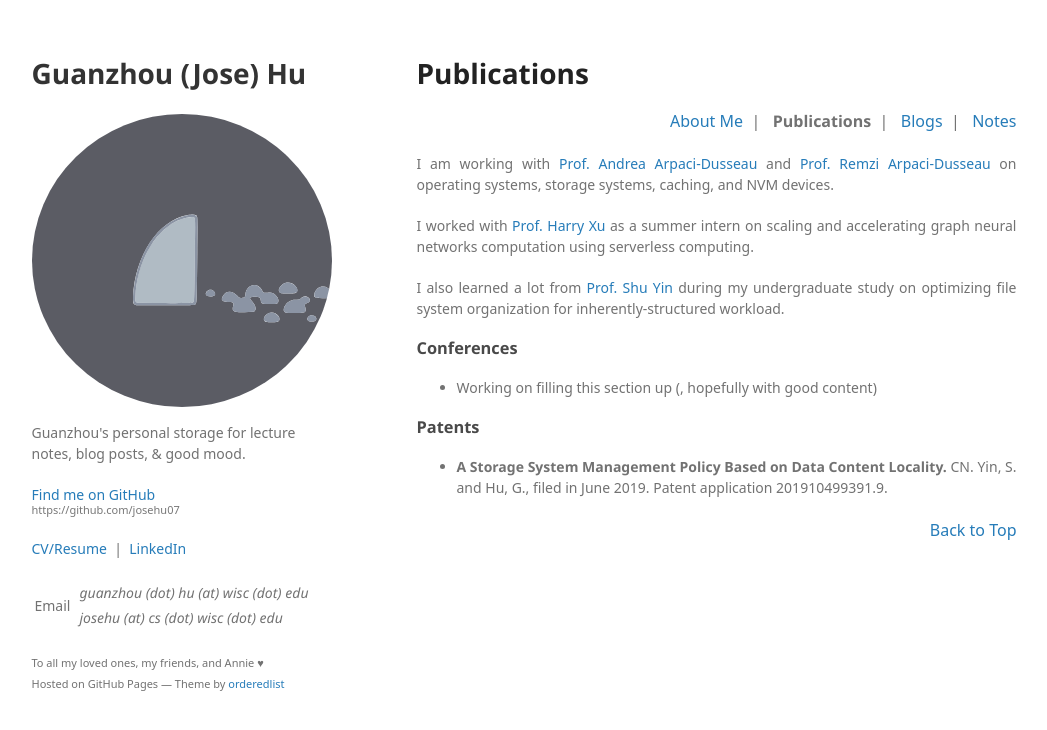
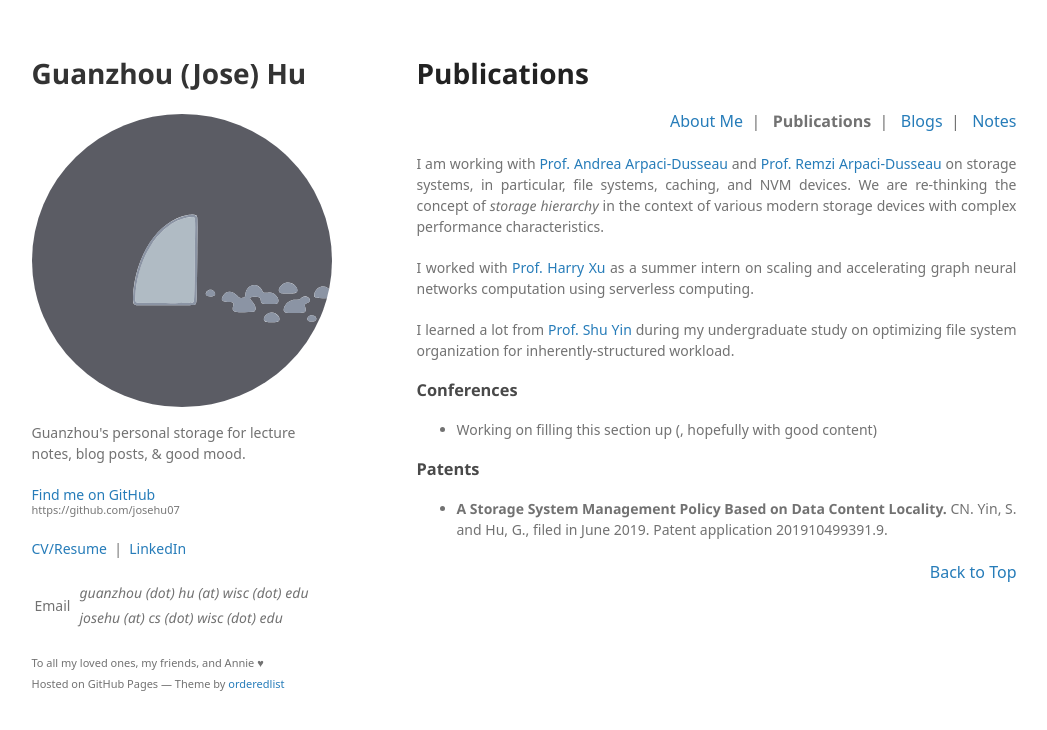
Before and after one commit to josehu07/josehu07.github.io, a Jekyll site: the page built from publications.md, in a window 1280 px wide. Shown: the top 730 px of the page, without its empty margins (116-1163 px from the left). Built offline with Jekyll 4.4.1, drawn with Linux system fonts in a browser that asks for light colours; some web fonts are replaced; a script that is not in the unit is left out.

Commit message:
Update some wording

```diff
--- a/publications.md
+++ b/publications.md
@@ -13,11 +13,11 @@ permalink: /publications.html
   <a href="/notes.html">Notes</a>
 </p>
 
-I am working with [Prof. Andrea Arpaci-Dusseau](http://pages.cs.wisc.edu/~dusseau/) and [Prof. Remzi Arpaci-Dusseau](http://pages.cs.wisc.edu/~remzi/) on operating systems, storage systems, caching, and NVM devices.
+I am working with [Prof. Andrea Arpaci-Dusseau](http://pages.cs.wisc.edu/~dusseau/) and [Prof. Remzi Arpaci-Dusseau](http://pages.cs.wisc.edu/~remzi/) on storage systems, in particular, file systems, caching, and NVM devices. We are re-thinking the concept of *storage hierarchy* in the context of various modern storage devices with complex performance characteristics.
 
 I worked with [Prof. Harry Xu](http://web.cs.ucla.edu/~harryxu/) as a summer intern on scaling and accelerating graph neural networks computation using serverless computing.
 
-I also learned a lot from [Prof. Shu Yin](http://sist.shanghaitech.edu.cn/2018/0502/c2739a24245/page.htm) during my undergraduate study on optimizing file system organization for inherently-structured workload.
+I learned a lot from [Prof. Shu Yin](http://sist.shanghaitech.edu.cn/2018/0502/c2739a24245/page.htm) during my undergraduate study on optimizing file system organization for inherently-structured workload.
 
 ### Conferences
 
```
Also changed, not shown: index.md (+1 -1 lines).
